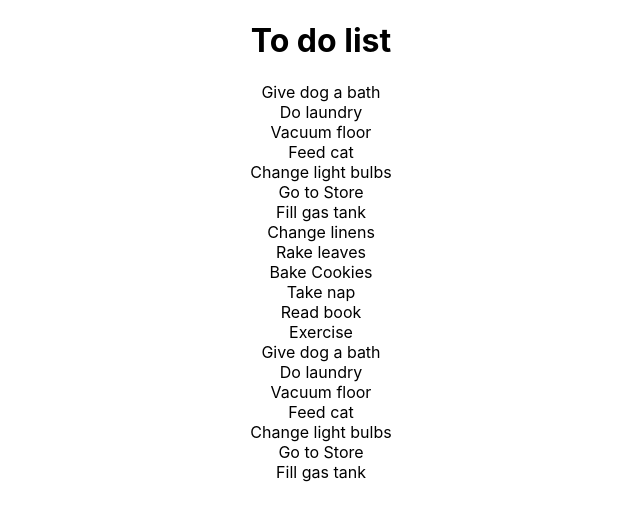
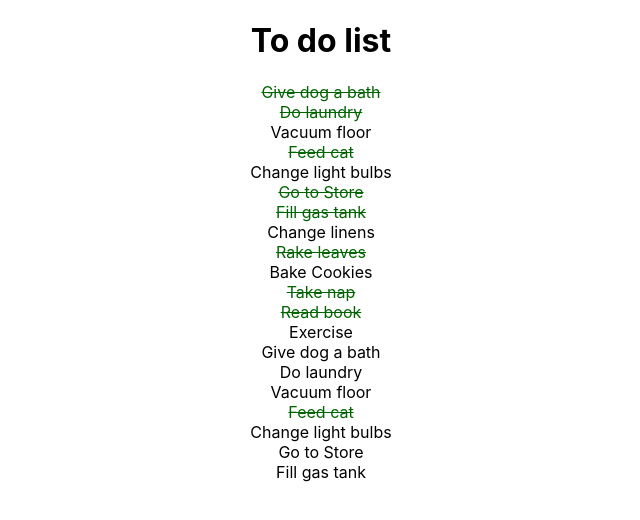
Before and after one commit to MichalStajerski/Projekt, a React (Create React App) app in the folder to-do-list/: page / in a window 1280 px wide. Shown: the top 520 px of the page, without its empty margins (319-959 px from the left). Built offline with nearby package versions, Linux system fonts and the light colour scheme.

Commit message:
added handleToggle

```diff
--- a/to-do-list/src/ToDo.js
+++ b/to-do-list/src/ToDo.js
@@ -1,8 +1,12 @@
 import React from "react";
 
-const ToDo = ({todo}) => {
+const ToDo = ({todo,handleToggle}) => {
+    const handleClick = (e) => {
+        e.preventDefault()
+        handleToggle(e.currentTarget.id)
+    }
     return (
-        <div>
+        <div onClick={handleClick} className ={todo.complete ? 'strike' : ''}>
             {todo.task}
         </div>
     )
```
